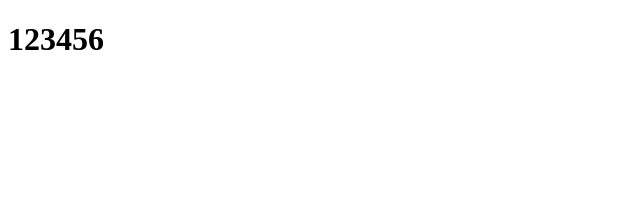
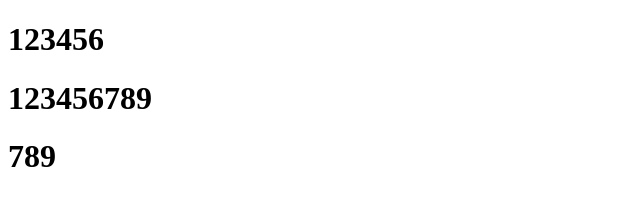
Before and after one commit to wangjie93/test, a plain HTML site: page index.html in a window 1280 px wide. Shown: the whole page, without its empty margins (0-640 px from the left). Drawn offline with Linux system fonts and the light colour scheme.

Commit message:
第二次提交

```diff
--- a/index.html
+++ b/index.html
@@ -6,5 +6,7 @@
 </head>
 <body>
 	<h1>123456</h1>
+	<h1>123456789</h1>
+	<h1>789</h1>
 </body>
 </html>
```
